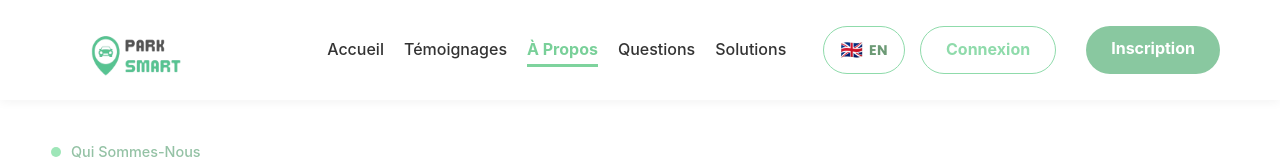
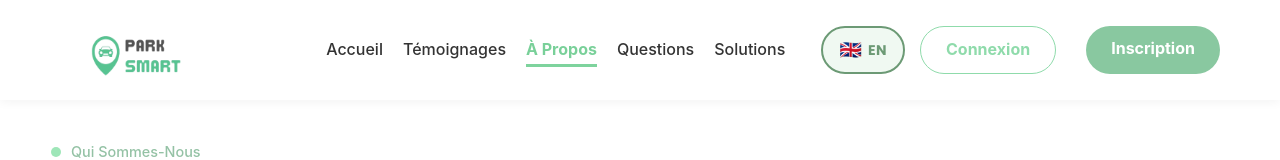
Before and after one commit to BendadaKhadija/parksmart-frontend, a React (Vite) app: page /about in a window 1280 px wide. Shown: the top 160 px of the page. Built offline with nearby package versions, Linux system fonts and the light colour scheme.

Commit message:
fix: force lang-switcher visibility with stronger CSS

```diff
--- a/src/styles/index.css
+++ b/src/styles/index.css
@@ -108,23 +108,26 @@ a { text-decoration: none; color: inherit; }
 
 /* Language Switcher */
 .lang-switcher {
-  display: inline-flex;
+  display: inline-flex !important;
   align-items: center;
   gap: 6px;
   padding: 8px 16px;
   border-radius: 30px;
-  border: 1px solid #8fdbab;
-  background: transparent;
+  border: 2px solid #6c9a75;
+  background: #f0f9f2;
   color: #6c9a75;
   font-weight: 600;
   font-size: 14px;
   cursor: pointer;
-  transition: background 0.3s, color 0.3s;
+  transition: background 0.3s, color 0.3s, transform 0.2s;
   font-family: 'Poppins', sans-serif;
+  white-space: nowrap;
+  min-width: 70px;
 }
 .lang-switcher:hover {
-  background: #e8f5ee;
-  color: #4a7d58;
+  background: #6c9a75;
+  color: #fff;
+  transform: scale(1.05);
 }
 .lang-flag {
   font-size: 18px;
```
